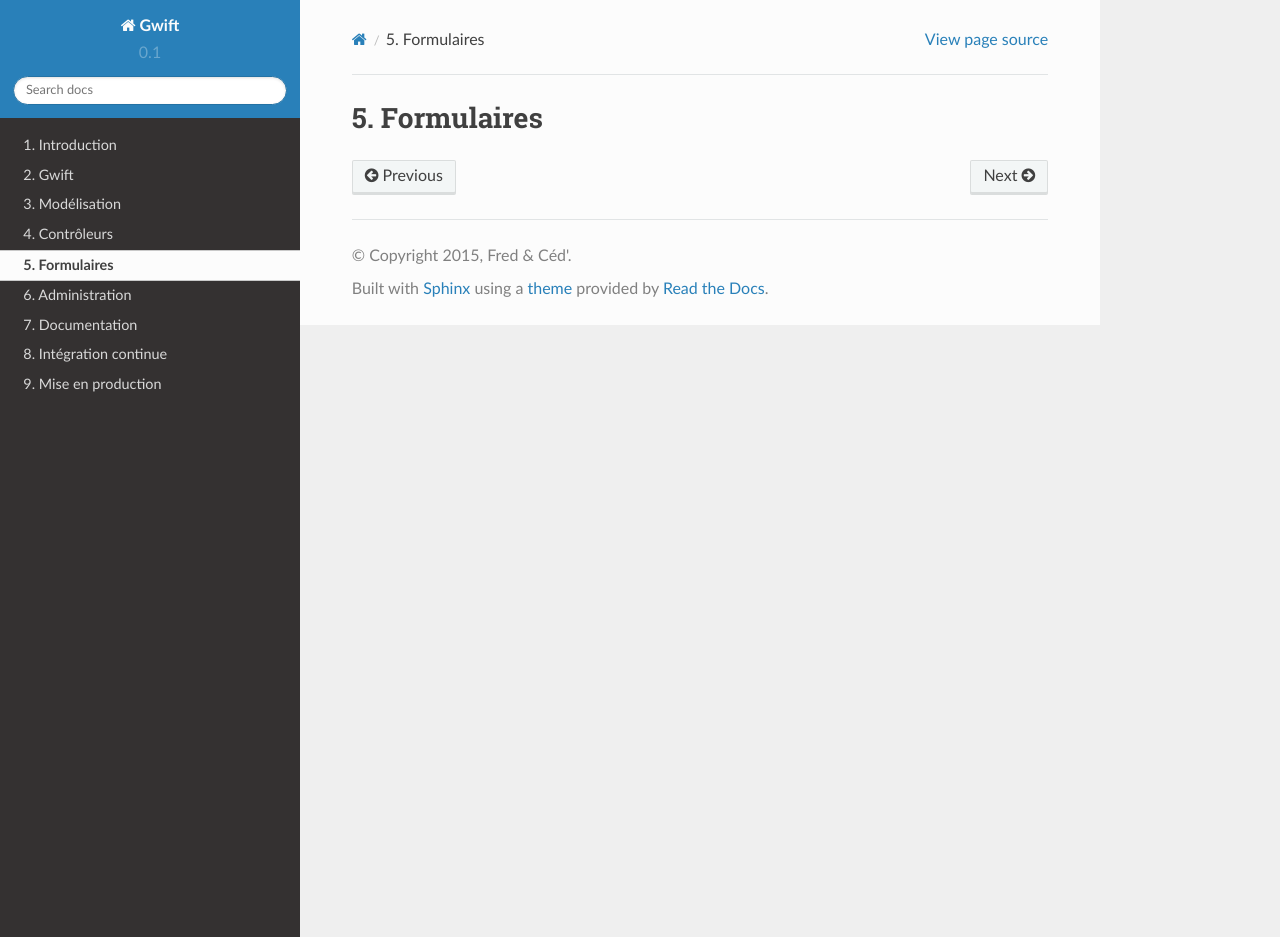
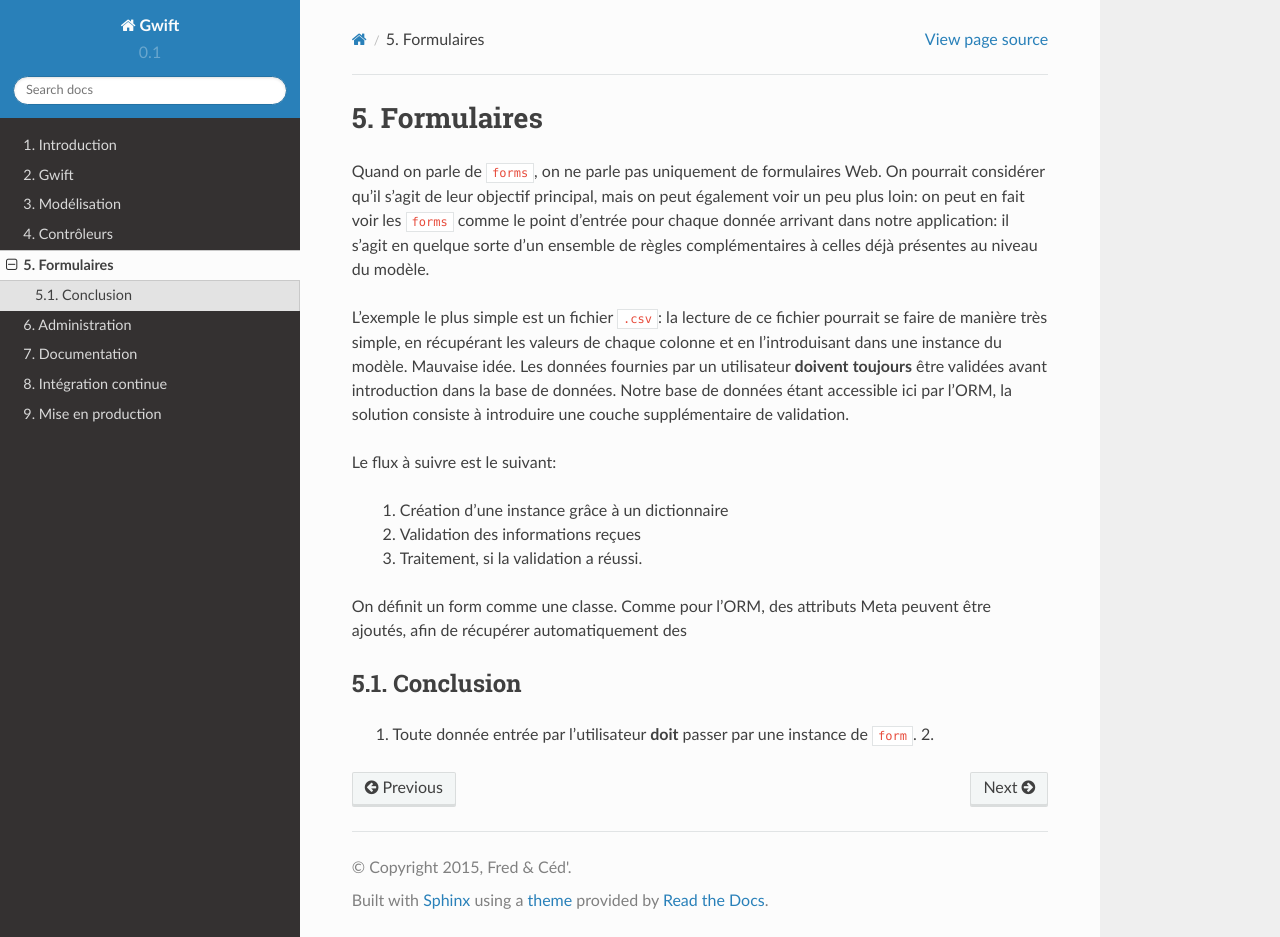
Before and after one commit to Grimbox/gwift-book, a Sphinx documentation site: the page built from source/forms.rst, in a window 1280 px wide and 937 px high. Built offline with Sphinx 7.4.7 and the Read the Docs theme 2.0.0, drawn with Linux system fonts in a browser that asks for light colours.

Commit message:
change forms

```diff
--- a/source/forms.rst
+++ b/source/forms.rst
@@ -1,3 +1,22 @@
 ===========
 Formulaires
 ===========
+
+Quand on parle de ``forms``, on ne parle pas uniquement de formulaires Web. On pourrait considérer qu'il s'agit de leur objectif principal, mais on peut également voir un peu plus loin: on peut en fait voir les ``forms`` comme le point d'entrée pour chaque donnée arrivant dans notre application: il s'agit en quelque sorte d'un ensemble de règles complémentaires à celles déjà présentes au niveau du modèle.
+
+L'exemple le plus simple est un fichier ``.csv``: la lecture de ce fichier pourrait se faire de manière très simple, en récupérant les valeurs de chaque colonne et en l'introduisant dans une instance du modèle. Mauvaise idée. Les données fournies par un utilisateur **doivent** **toujours** être validées avant introduction dans la base de données. Notre base de données étant accessible ici par l'ORM, la solution consiste à introduire une couche supplémentaire de validation.
+
+Le flux à suivre est le suivant:
+
+ 1. Création d'une instance grâce à un dictionnaire
+ 2. Validation des informations reçues
+ 3. Traitement, si la validation a réussi.
+
+On définit un form comme une classe. Comme pour l'ORM, des attributs Meta peuvent être ajoutés, afin de récupérer automatiquement des
+
+##########
+Conclusion
+##########
+
+ 1. Toute donnée entrée par l'utilisateur **doit** passer par une instance de ``form``.
+ 2.
--- a/source/forms/05-forms.rst
+++ b/source/forms/05-forms.rst
@@ -21,12 +21,12 @@ Un **form** peut dépendre d'une autre classe Django. Pour cela, il suffit de fi
             fields = ('name', 'description')
 
 
-De cette manière, notre form dépendra automatiquement des champs déjà déclarés dans la classe `Wishlist`. Cela suit le principe de [DRY](don't repeat yourself), et évite qu'une modification ne pourrisse le code: en testant les deux champs présent dans l'attribut `fields`, nous pourrons nous assurer de faire évoluer le formulaire en fonction du modèle sur lequel il se base.
+De cette manière, notre form dépendra automatiquement des champs déjà déclarés dans la classe ``Wishlist``. Cela suit le principe de `DRY <don't repeat yourself>`_, et évite qu'une modification ne pourrisse le code: en testant les deux champs présent dans l'attribut ``fields``, nous pourrons nous assurer de faire évoluer le formulaire en fonction du modèle sur lequel il se base.
 
 Contrôle du rendu
 =================
 
-Le formulaire permet également de contrôler le rendu qui sera appliqué lors de la génération de la page. Si les champs dépendent du modèle sur lequel se base le formulaire, ces widgets doivent être initialisés dans l'attribut `Meta`. Sinon, ils peuvent l'être directement au niveau du champ.
+Le formulaire permet également de contrôler le rendu qui sera appliqué lors de la génération de la page. Si les champs dépendent du modèle sur lequel se base le formulaire, ces widgets doivent être initialisés dans l'attribut ``Meta``. Sinon, ils peuvent l'être directement au niveau du champ.
 
 .. code-block:: python
 
--- a/source/models.rst
+++ b/source/models.rst
@@ -46,3 +46,5 @@ Les classes sont créées, mais vides. Entrons dans les détails.
 .. include:: models/user-management.rst
 
 .. include:: models/console.rst
+
+.. include:: models/metamodel.rst
```
Also changed, not shown: source/models/metamodel.rst (added, +9 -0 lines), source/models/key-points.rst (line endings or trailing spaces), source/models/user-management.rst (line endings or trailing spaces).
